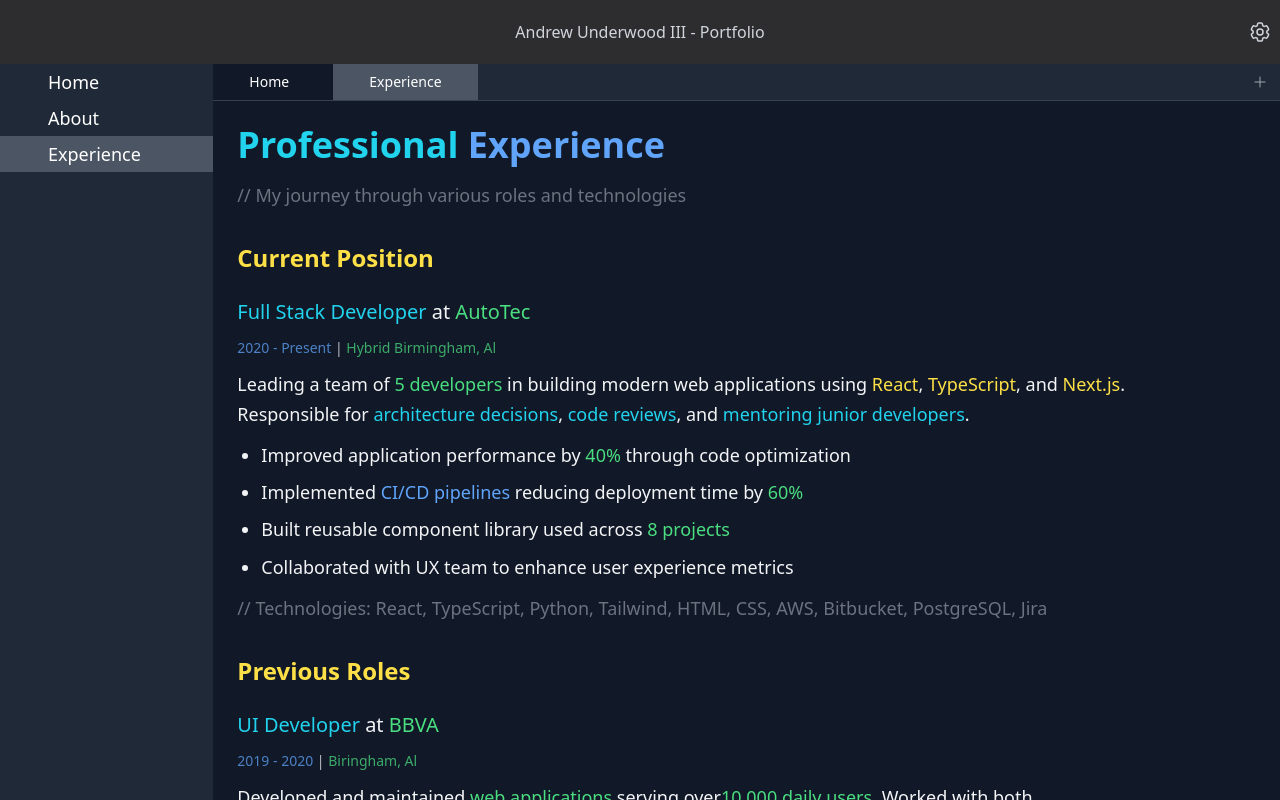
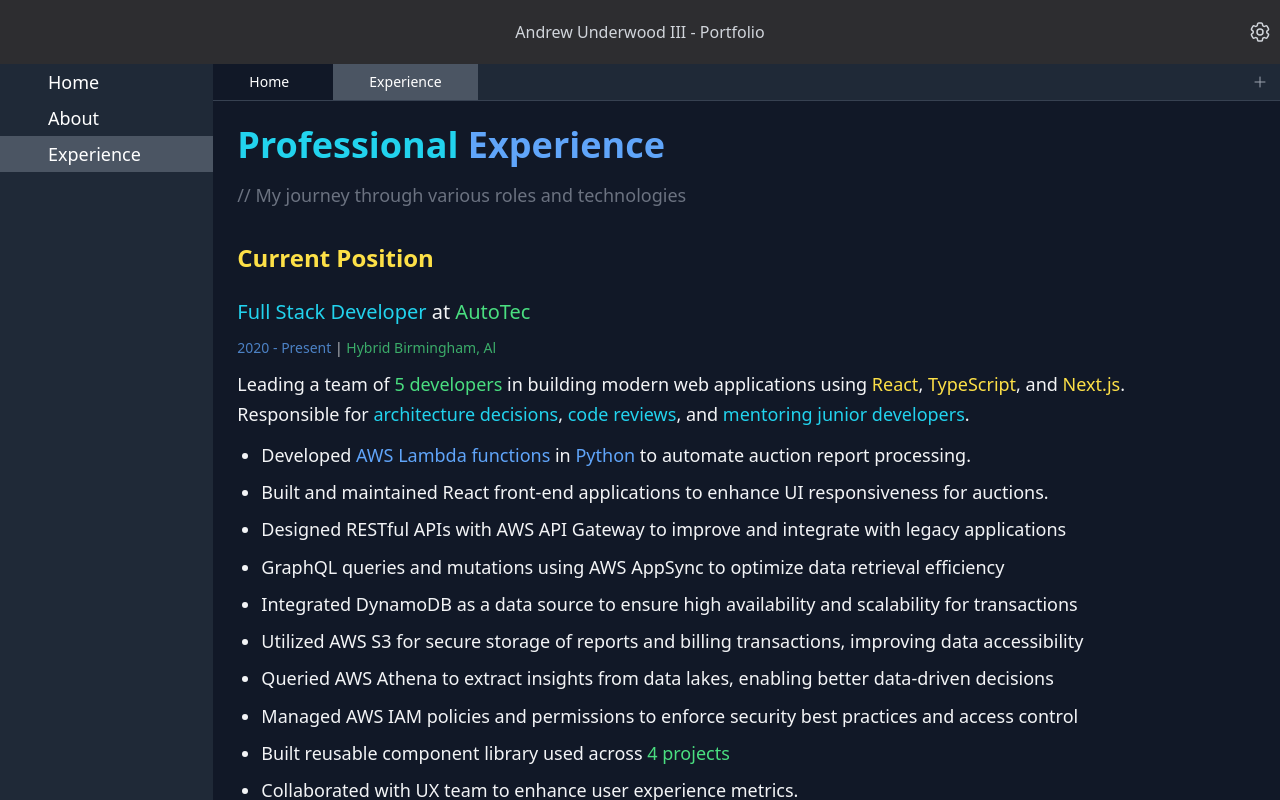
Before and after one commit to AUnderwood9/auiii-portfolio, a React app: page / in a window 1280 px wide. Both pictures are taken after a click on the button "Experience". Built offline with nearby package versions, Linux system fonts and the light colour scheme; some icons are missing; the HTML template or start-up script is replaced by a standard one.

Commit message:
Adding experience.

```diff
--- a/src/pages/Experience/Experience.tsx
+++ b/src/pages/Experience/Experience.tsx
@@ -36,12 +36,18 @@ const Experience: React.FC = () => {
                 Responsible for <Property>architecture decisions</Property>, <Property>code reviews</Property>,
                 and <Property>mentoring junior developers</Property>.
               </p>
-
+              {/* Technologies use keywords, libraries use functions and metrics use strings */}
               <ul className="ml-6 space-y-2 list-disc">
-                <li>Improved application performance by <String>40%</String> through code optimization</li>
-                <li>Implemented <Keyword>CI/CD pipelines</Keyword> reducing deployment time by <String>60%</String></li>
-                <li>Built reusable component library used across <String>8 projects</String></li>
-                <li>Collaborated with UX team to enhance user experience metrics</li>
+                <li>Developed <Keyword>AWS Lambda functions</Keyword> in <Keyword>Python</Keyword> to automate auction report processing.</li>
+                <li>Built and maintained React front-end applications to enhance UI responsiveness for auctions.</li>
+                <li>Designed RESTful APIs with AWS API Gateway to improve and integrate with legacy applications</li>
+                <li>GraphQL queries and mutations using AWS AppSync to optimize data retrieval efficiency</li>
+                <li>Integrated DynamoDB as a data source to ensure high availability and scalability for transactions</li>
+                <li>Utilized AWS S3 for secure storage of reports and billing transactions, improving data accessibility</li>
+                <li>Queried AWS Athena to extract insights from data lakes, enabling better data-driven decisions</li>
+                <li>Managed AWS IAM policies and permissions to enforce security best practices and access control</li>
+                <li>Built reusable component library used across <String>4 projects</String></li>
+                <li>Collaborated with UX team to enhance user experience metrics.</li>
               </ul>
 
               <p>
@@ -71,10 +77,11 @@ const Experience: React.FC = () => {
                 </p>
 
                 <ul className="ml-6 space-y-2 list-disc">
-                  <li>Built responsive web apps using <Function>React</Function> and <Function>Vue.js</Function></li>
-                  <li>Developed RESTful APIs with <Function>Node.js</Function> and <Function>Express</Function></li>
-                  <li>Implemented authentication systems and database optimization</li>
-                  <li>Collaborated in <Keyword>Agile</Keyword> environment with cross-functional teams</li>
+                  <li>Actively participate in a Scaled Agile Framework including Sprint Planning and Backlog Refinement.</li>
+                  <li>Developed solutions for user stories in an ATDD environment using Java, JavaScript, jQuery, HTML, CSS, Spring Webflow and Apache Tiles.</li>
+                  <li>Wrote JUnit tests to ensure code reliability and reduce production issues using JUnit.</li>
+                  <li>Utilize Continuous Integration Tools for deployments streamlining deployments.</li>
+                  <li>Managed dependencies and builds with Maven, enhancing software maintainability</li>
                 </ul>
 
                 <p>
@@ -97,10 +104,12 @@ const Experience: React.FC = () => {
                 </p>
 
                 <ul className="ml-6 space-y-2 list-disc">
-                  <li>Converted design mockups into pixel-perfect web interfaces</li>
-                  <li>Maintained and updated legacy <Function>jQuery</Function> applications</li>
-                  <li>Participated in code reviews and learned <String>Git workflows</String></li>
-                  <li>Contributed to mobile-first responsive design implementations</li>
+                  <li>Actively participate in an Agile Scrum environment including Sprint Planning and Daily Scrum.</li>
+                  <li>Identified and reported defects via Jira, collaborating with engineers to resolve issues.</li>
+                  <li>Performed RESTful API testing with Java RestAssured and JUnit, ensuring backend reliability.</li>
+                  <li>Perform Backend Testing by developing and executing complex SQL queries in an Oracle Database.</li>
+                  <li>Built Spring Boot tools to manage test data sanitation and creation, reducing manual effort.</li>
+                  <li>Converted design mockups into pixel-perfect web interfaces.</li>
                 </ul>
 
                 <p>
```
